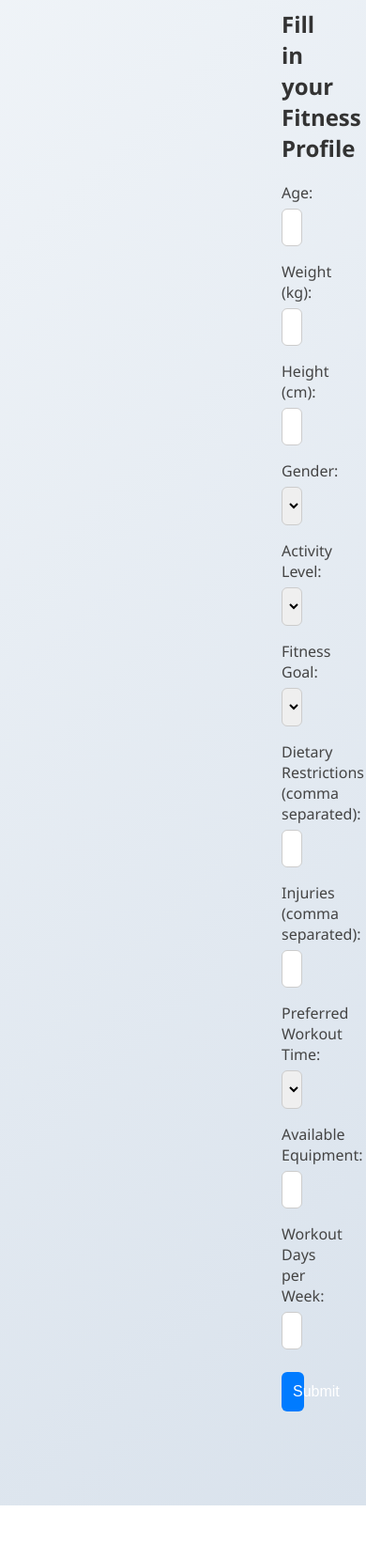
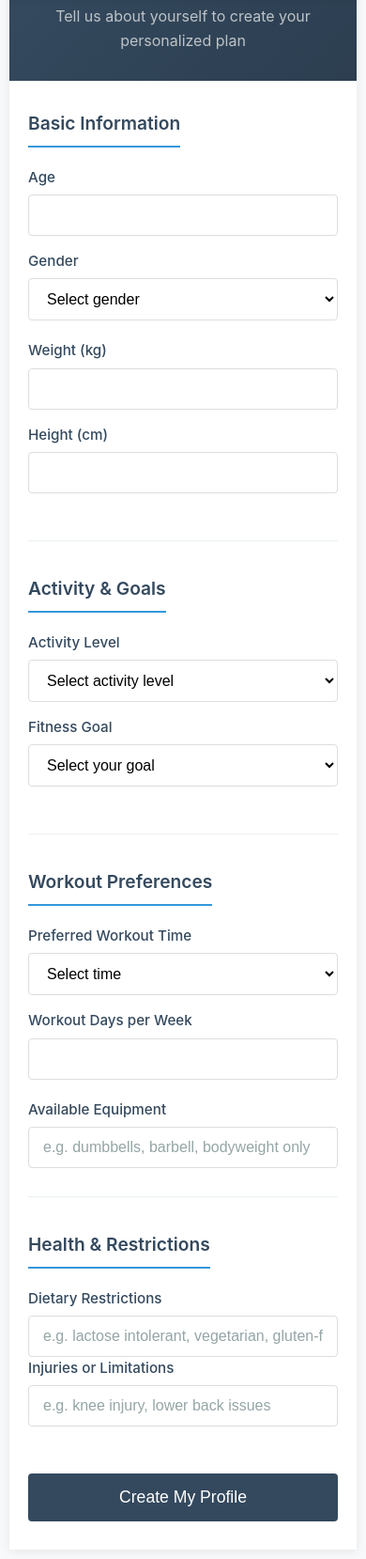
Before and after one commit to joaopaulodaree/trabalho-pratico-sd, a plain HTML site: page index.html in a window 390 px wide. Shown: the part 91-1750 px from the top of the page at 94% size. Before the commit the page ends 1693 px from the top, so only its background shows below. Drawn offline with Linux system fonts and the light colour scheme.

Commit message:
melhorias html

```diff
--- a/index.html
+++ b/index.html
@@ -7,64 +7,112 @@
   <link rel="stylesheet" href="style.css">
 </head>
 <body>
-  <h2>Fill in your Fitness Profile</h2>
+  <div class="container">
+    <h1>Fitness Profile</h1>
+    <p class="subtitle">Tell us about yourself to create your personalized plan</p>
+
     <form id="fitnessForm">
-    <label>Age:
-      <input type="number" name="age" required />
-    </label>
-    <label>Weight (kg):
-      <input type="number" name="weight" required />
-    </label>
-    <label>Height (cm):
-      <input type="number" name="height" required />
-    </label>
-    <label>Gender:
-      <select name="gender" required>
+      <div class="form-section">
+        <h3>Basic Information</h3>
+        <div class="form-row">
+          <div class="form-group">
+            <label for="age">Age</label>
+            <input type="number" id="age" name="age" required />
+          </div>
+          <div class="form-group">
+            <label for="gender">Gender</label>
+            <select id="gender" name="gender" required>
+              <option value="">Select gender</option>
               <option value="male">Male</option>
               <option value="female">Female</option>
             </select>
-    </label>
-    <label>Activity Level:
-      <select name="activity_level" required>
+          </div>
+        </div>
+
+        <div class="form-row">
+          <div class="form-group">
+            <label for="weight">Weight (kg)</label>
+            <input type="number" id="weight" name="weight" required />
+          </div>
+          <div class="form-group">
+            <label for="height">Height (cm)</label>
+            <input type="number" id="height" name="height" required />
+          </div>
+        </div>
+      </div>
+
+      <div class="form-section">
+        <h3>Activity & Goals</h3>
+        <div class="form-row">
+          <div class="form-group">
+            <label for="activity_level">Activity Level</label>
+            <select id="activity_level" name="activity_level" required>
+              <option value="">Select activity level</option>
               <option value="sedentary">Sedentary</option>
               <option value="light">Light</option>
               <option value="moderate">Moderate</option>
               <option value="very_active">Very Active</option>
               <option value="athlete">Athlete</option>
             </select>
-    </label>
-    <label>Fitness Goal:
-      <select name="fitness_goal" required>
+          </div>
+          <div class="form-group">
+            <label for="fitness_goal">Fitness Goal</label>
+            <select id="fitness_goal" name="fitness_goal" required>
+              <option value="">Select your goal</option>
               <option value="muscle_gain">Muscle Gain</option>
               <option value="maintenance">Maintenance</option>
               <option value="weight_loss">Weight Loss</option>
               <option value="endurance">Endurance</option>
               <option value="strength">Strength</option>
             </select>
-    </label>
-    <label>Dietary Restrictions (comma separated):
-      <input type="text" name="dietary_restrictions" placeholder="e.g. lactose, gluten" />
-    </label>
-    <label>Injuries (comma separated):
-      <input type="text" name="injuries" placeholder="e.g. knee, shoulder" />
-    </label>
-    <label>Preferred Workout Time:
-      <select name="preferred_workout_time" required>
+          </div>
+        </div>
+      </div>
+
+      <div class="form-section">
+        <h3>Workout Preferences</h3>
+        <div class="form-row">
+          <div class="form-group">
+            <label for="preferred_workout_time">Preferred Workout Time</label>
+            <select id="preferred_workout_time" name="preferred_workout_time" required>
+              <option value="">Select time</option>
               <option value="morning">Morning</option>
               <option value="afternoon">Afternoon</option>
               <option value="evening">Evening</option>
             </select>
-    </label>
-    <label>Available Equipment:
-      <input type="text" name="available_equipment" placeholder="e.g. dumbbells, barbell, all" />
-    </label>
-    <label>Workout Days per Week:
-      <input type="number" name="workout_days_per_week" min="1" max="7" required />
-    </label>
-    <button type="submit">Submit</button>
+          </div>
+          <div class="form-group">
+            <label for="workout_days_per_week">Workout Days per Week</label>
+            <input type="number" id="workout_days_per_week" name="workout_days_per_week" min="1" max="7" required />
+          </div>
+        </div>
+
+        <div class="form-group">
+          <label for="available_equipment">Available Equipment</label>
+          <input type="text" id="available_equipment" name="available_equipment" placeholder="e.g. dumbbells, barbell, bodyweight only" />
+        </div>
+      </div>
+
+      <div class="form-section">
+        <h3>Health & Restrictions</h3>
+        <div class="form-group">
+          <label for="dietary_restrictions">Dietary Restrictions</label>
+          <input type="text" id="dietary_restrictions" name="dietary_restrictions" placeholder="e.g. lactose intolerant, vegetarian, gluten-free" />
+        </div>
+
+        <div class="form-group">
+          <label for="injuries">Injuries or Limitations</label>
+          <input type="text" id="injuries" name="injuries" placeholder="e.g. knee injury, lower back issues" />
+        </div>
+      </div>
+
+      <button type="submit">Create My Profile</button>
     </form>
+
     <div id="output"></div>
     <div id="formattedOutput"></div>
+  </div>
+
   <script src="script.js"></script>
 </body>
 </html>
--- a/style.css
+++ b/style.css
@@ -1,83 +1,153 @@
+* {
+  margin: 0;
+  padding: 0;
+  box-sizing: border-box;
+}
+
 body {
-  font-family: 'Segoe UI', Tahoma, Geneva, Verdana, sans-serif;
-  background: linear-gradient(135deg, #f0f4f8, #d9e2ec);
-  margin: 100px 300px 100px 300px;
-  padding: 0;
+  font-family: -apple-system, BlinkMacSystemFont, 'Segoe UI', Roboto, sans-serif;
+  background-color: #f8f9fa;
+  color: #2c3e50;
+  line-height: 1.6;
+  padding: 20px;
 }
 
 .container {
-  max-width: 800px;
-  margin: 40px auto;
+  max-width: 700px;
+  margin: 0 auto;
   background: white;
-  padding: 30px;
-  border-radius: 12px;
-  box-shadow: 0 4px 12px rgba(0, 0, 0, 0.1);
+  border-radius: 8px;
+  box-shadow: 0 2px 10px rgba(0, 0, 0, 0.08);
+  overflow: hidden;
 }
 
-h2 {
+h1 {
+  background: linear-gradient(135deg, #34495e, #2c3e50);
+  color: white;
+  padding: 40px 40px 20px;
+  font-size: 2rem;
+  font-weight: 600;
   text-align: center;
-  color: #333;
 }
 
-form label {
-  display: flex;
-  flex-direction: column;
-  margin-top: 16px;
-  font-weight: 500;
-  color: #444;
-}
-
-form input,
-form select {
-  width: 100%;
-  box-sizing: border-box;
-  padding: 10px;
-  margin-top: 6px;
-  border-radius: 6px;
-  border: 1px solid #ccc;
+.subtitle {
+  background: linear-gradient(135deg, #34495e, #2c3e50);
+  color: #bdc3c7;
+  padding: 0 40px 40px;
+  text-align: center;
   font-size: 1rem;
 }
 
+form {
+  padding: 40px;
+}
+
+.form-section {
+  margin-bottom: 35px;
+  padding-bottom: 30px;
+  border-bottom: 1px solid #ecf0f1;
+}
+
+.form-section:last-of-type {
+  border-bottom: none;
+  margin-bottom: 0;
+}
+
+.form-section h3 {
+  color: #34495e;
+  font-size: 1.2rem;
+  font-weight: 600;
+  margin-bottom: 20px;
+  padding-bottom: 8px;
+  border-bottom: 2px solid #3498db;
+  display: inline-block;
+}
+
+.form-row {
+  display: grid;
+  grid-template-columns: 1fr 1fr;
+  gap: 20px;
+  margin-bottom: 20px;
+}
+
+.form-group {
+  display: flex;
+  flex-direction: column;
+}
+
+.form-group:last-child {
+  margin-bottom: 0;
+}
+
+label {
+  font-weight: 500;
+  color: #34495e;
+  margin-bottom: 6px;
+  font-size: 0.95rem;
+}
+
+input, select {
+  padding: 12px 15px;
+  border: 1.5px solid #ddd;
+  border-radius: 4px;
+  font-size: 1rem;
+  transition: all 0.2s ease;
+  background: white;
+}
+
+input:focus, select:focus {
+  outline: none;
+  border-color: #3498db;
+  box-shadow: 0 0 0 3px rgba(52, 152, 219, 0.1);
+}
+
+input::placeholder {
+  color: #95a5a6;
+}
+
+select {
+  cursor: pointer;
+}
+
 button {
-  margin-top: 24px;
   width: 100%;
-  padding: 12px;
-  background: #007bff;
+  background: #34495e;
   color: white;
+  padding: 15px;
   border: none;
-  border-radius: 6px;
-  font-size: 16px;
+  border-radius: 4px;
+  font-size: 1.1rem;
+  font-weight: 500;
   cursor: pointer;
-  transition: background 0.3s ease;
+  transition: background 0.2s ease;
+  margin-top: 20px;
 }
 
 button:hover {
-  background: #0056b3;
+  background: #2c3e50;
+}
+
+button:active {
+  transform: translateY(1px);
 }
 
 .section {
   margin-top: 30px;
   background: #f8f9fa;
-  padding: 20px;
-  border-radius: 10px;
-  max-width: 540px;
-  margin-left: auto;
-  margin-right: auto;
-  box-sizing: border-box;
+  padding: 25px;
+  border-radius: 6px;
+  border-left: 4px solid #2c3e50;
 }
 
 .section h2 {
-  margin-top: 0;
-  color: #007bff;
-  font-size: 1.2rem;
+  color: #34495e;
+  font-size: 1.3rem;
+  margin-bottom: 15px;
 }
 
-.section p,
-.section li,
-.section blockquote {
-  margin: 8px 0;
-  font-size: 0.98rem;
-  color: #333;
+.section p, .section li {
+  color: #555;
+  margin-bottom: 8px;
 }
 
 ul {
@@ -85,8 +155,38 @@ ul {
 }
 
 blockquote {
+  background: #ecf0f1;
+  padding: 15px;
+  border-left: 4px solid #95a5a6;
   font-style: italic;
-  color: #555;
-  border-left: 4px solid #007bff;
-  padding-left: 12px;
+  color: #7f8c8d;
+  margin: 15px 0;
 }
+
+@media (max-width: 768px) {
+  body {
+    padding: 10px;
+  }
+
+  .container {
+    border-radius: 0;
+  }
+
+  h1 {
+    padding: 30px 20px 15px;
+    font-size: 1.6rem;
+  }
+
+  .subtitle {
+    padding: 0 20px 30px;
+  }
+
+  form {
+    padding: 30px 20px;
+  }
+
+  .form-row {
+    grid-template-columns: 1fr;
+    gap: 15px;
+  }
+}
```
Also changed, not shown: 1 other file. Lines whose indentation alone changed are shown as unchanged.
